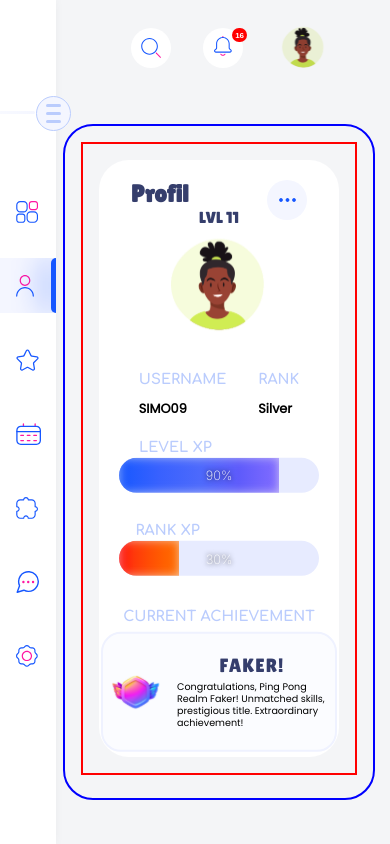
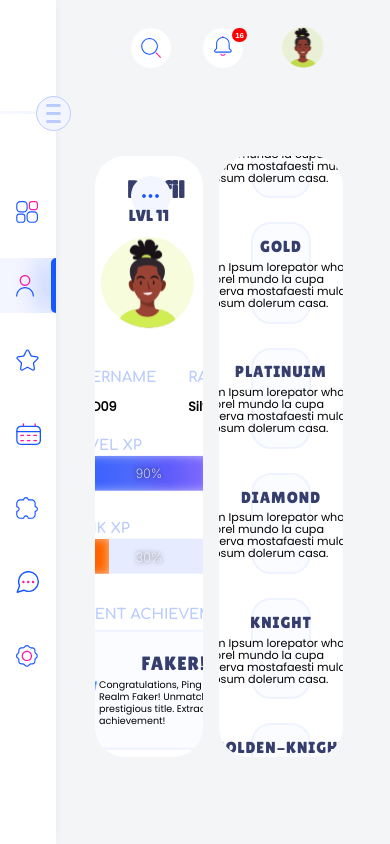
Before and after one commit to Elmostafa01/PingPong, a React (Vite) app: page /profil in a window 390 px wide. Built offline with nearby package versions, Linux system fonts and the light colour scheme.

Commit message:
profil finished require some media queries

```diff
--- /dev/null
+++ b/src/components/Achievements.tsx
@@ -0,0 +1,94 @@
+import iron from '../images/achievements/0-iron.svg'
+import bronze from '../images/achievements/1-bronze.svg'
+import silver from '../images/achievements/2-silver.svg'
+import gold from '../images/achievements/3-gold.svg'
+import plat from '../images/achievements/4-plat.svg'
+import diamond from '../images/achievements/5-diamond.svg'
+import knight from '../images/achievements/6-knight.svg'
+import goldenknight from '../images/achievements/7-goldenknight.svg'
+import master from '../images/achievements/8-master.svg'
+import challenger from '../images/achievements/9-challenger.svg'
+
+interface Achievement {
+  image: string;
+  title: string;
+  text: string;
+}
+
+const achievementsData: Achievement[] = [
+  {
+    image: iron,
+    title: 'Iron',
+    text: 'Triumph as iron, conquer with fire. Rise, overcome, aspire higher.'
+  },
+  {
+    image: bronze,
+    title: 'Bronze',
+    text: 'Reaching the bronze title requires dedication, skill, and perseverance. It signifies progress, growth, and a step closer to greatness'
+  },
+  {
+    image: silver,
+    title: 'Silver',
+    text: 'Lorem Ipsum lorepator who desiorel mundo la cupa dilaperva mostafaesti mulaca abepsum dolerum casa.'
+  },
+  {
+    image: gold,
+    title: 'Gold',
+    text: 'Lorem Ipsum lorepator who desiorel mundo la cupa dilaperva mostafaesti mulaca abepsum dolerum casa.'
+  },
+  {
+    image: plat,
+    title: 'Platinuim',
+    text: 'Lorem Ipsum lorepator who desiorel mundo la cupa dilaperva mostafaesti mulaca abepsum dolerum casa.'
+  },
+  {
+    image: diamond,
+    title: 'Diamond',
+    text: 'Lorem Ipsum lorepator who desiorel mundo la cupa dilaperva mostafaesti mulaca abepsum dolerum casa.'
+  },
+  {
+    image: knight,
+    title: 'Knight',
+    text: 'Lorem Ipsum lorepator who desiorel mundo la cupa dilaperva mostafaesti mulaca abepsum dolerum casa.'
+  },
+  {
+    image: goldenknight,
+    title: 'Golden-Knight',
+    text: 'Lorem Ipsum lorepator who desiorel mundo la cupa dilaperva mostafaesti mulaca abepsum dolerum casa.'
+  },
+  {
+    image: master,
+    title: 'Master',
+    text: 'Lorem Ipsum lorepator who desiorel mundo la cupa dilaperva mostafaesti mulaca abepsum dolerum casa.'
+  },
+  {
+    image: challenger,
+    title: 'Faker',
+    text: 'Lorem Ipsum lorepator who desiorel mundo la cupa dilaperva mostafaesti mulaca abepsum dolerum casa.'
+    },
+]
+
+const Achievements = () => {
+
+  return (
+  <div className='achievements'>
+    {achievementsData.map((achievement, index) => (
+        <div className="achievement" key={index}>
+          <div className="symbol">
+            <img src={achievement.image} alt="rank-symbol" />
+          </div>
+          <div className="symbol-text">
+            <div className="title">
+              <span>{achievement.title}</span>
+            </div>
+            <div className="text">
+              <p>{achievement.text}</p>
+            </div>
+          </div>
+        </div>
+      ))}
+  </div>
+  )
+}
+
+export default Achievements
--- a/src/pages/Profil.tsx
+++ b/src/pages/Profil.tsx
@@ -3,6 +3,7 @@ import LevelAvatar from '../components/LevelAvatar'
 import LevelXp from '../components/LevelXp'
 import RankXp from '../components/RankXp'
 import CurrentAchievement from '../components/CurrentAchievement'
+import Achievements from '../components/Achievements'
 
 const Profil = () => {
   return (
@@ -22,9 +23,7 @@ const Profil = () => {
             <CurrentAchievement />
           </div>
         </div>
-        <div className="achievements">
-
-        </div>
+        <Achievements />
       </div>
     </div>
   )
--- a/src/styles/_profil.scss
+++ b/src/styles/_profil.scss
@@ -1,16 +1,38 @@
 //Var
 $fontcolor: #353E6C;
 
+@mixin scrollbar() {
+    overflow-y: scroll;
+    overflow-block: scroll;
+
+    &::-webkit-scrollbar {
+        width: 10px;
+    }
+
+    &::-webkit-scrollbar-track {
+        background: #E4ECFF;
+        border-radius: 30px;
+        //border-bottom-right-radius: 30px;
+        //border-top-right-radius: 30px;
+    }
+
+    &::-webkit-scrollbar-thumb {
+        background: $solidblue;
+        box-shadow: inset 2px 2px 5px 0 rgba(#fff, 0.5);
+        border-radius: 30px;
+    }
+
+
+}
+
 .profil {
-    //position: relative;
     margin-inline: auto;
     margin: 5rem 0 0 3rem;
     padding: 1rem;
     width: 80vw;
     height: 80vh;
-    //background-color: rgb(255, 255, 255);
     border-radius: 30px;
-    border: 2px solid blue;
+    //border: 2px solid blue;
 
     .wrapper {
         display: flex;
@@ -18,7 +40,8 @@ $fontcolor: #353E6C;
         padding: 1rem;
         width: 100%;
         height: 75vh;
-        border: 2px solid red;
+        //border: 2px solid red;
+        gap: 1rem;
 
         .profil-card {
             //border: 2px solid blue;
@@ -35,6 +58,10 @@ $fontcolor: #353E6C;
             border-radius: 30px;
             overflow: hidden;
             position: relative;
+            &:hover {
+                transition: box-shadow .4s;
+                box-shadow: 0 10px 20px rgba(1, 63, 133, 0.11);
+            }
 
             .top-header {
                 padding: 10px;
@@ -368,7 +395,7 @@ $fontcolor: #353E6C;
                         background: #FBFCFF;
                         border-radius: 20px;
                         padding: 0.5rem;
-                        gap: 1rem;
+                        //gap: 1rem;
                         margin-top: 0.5rem;
 
                         .symbol {
@@ -415,8 +442,92 @@ $fontcolor: #353E6C;
             }
 
         }
+
+        .achievements {
+            @include scrollbar();
+            display: flex;
+            justify-content: space-evenly;
+            flex-wrap: wrap;
+            align-content:center;
+            gap: 1rem;
+            overflow: scroll;
+            overflow-x: hidden;
+            background: #fff;
+            width: 100%;
+            max-width: 1100x;
+            height: 100%;
+            max-height: 750px;
+            border-radius: 30px;
+            padding: 0 2rem 0 2rem;
+            &:hover {
+                transition: box-shadow .4s;
+                box-shadow: 0 10px 20px rgba(1, 63, 133, 0.11);
+            }
+
+            .achievement {
+                @include flexo();
+                width: 100%;
+                max-width: 300px;
+                //flex: 0 0 300px;
+                height: 12vh;
+                border: 2px solid #EFF2FF;
+                background: #FBFCFF;
+                border-radius: 20px;
+                padding: 1rem;
+                transition: .3s all;
+                margin-top: 0.5rem;
+                animation: slide 1.8s cubic-bezier(0.365, 0.84, 0.44, 1) forwards ;
+                transform: translateX(-180%);
+                &:hover {
+                    transition: .3s all;
+                    scale: 1.05;
+                }
+
+                .symbol {
+                    @include flexo();
+                    overflow: hidden;
+                    img {
+                        height: 70px;
+                        width: 100%;
+                        pointer-events: none;
+                    }
+                }
+                .symbol-text {
+                    @include flexo();
+                    flex-direction: column;
+                    width: 200px;
+                    height: 100px;
+                    //border: 2px solid green;
+
+                    .title {
+                        margin-bottom: 0.3rem;
+                        span {
+                            font-family: 'Lilita One', cursive;
+                            color: #353E6C;
+                            font-size: 1em;
+                            letter-spacing: 1px;
+                            text-transform: uppercase;
+                        }
+                    }
+
+                    .text {
+                        //border: 1px solid red;
+                        inline-size: 180px;
+                        overflow-wrap: break-word;
+                        p {
+                            font-family: 'Poppins', sans-serif;
+                            font-size: 0.7em;
+                            text-align: left;
+                            line-height: 12px;
+
+                        }
+                    }
+                }
+            }
+        }
     }
-}
+    }
+
 
 
 @keyframes fade {
```
